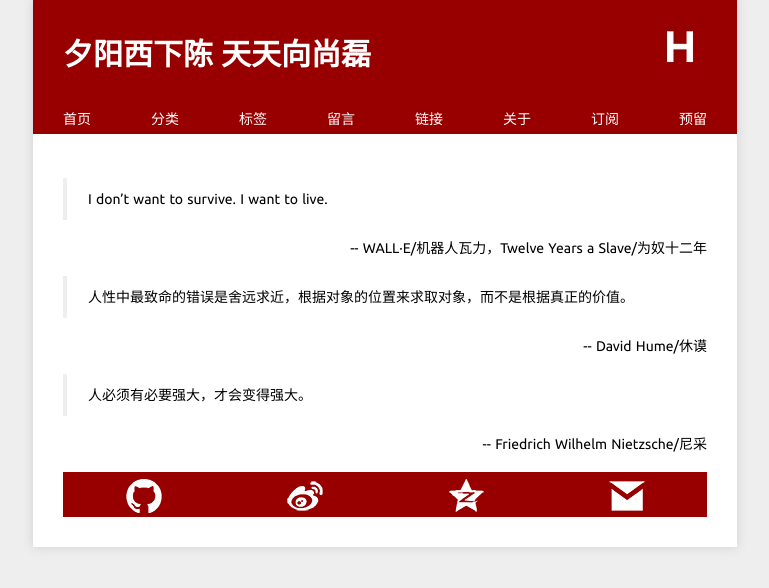
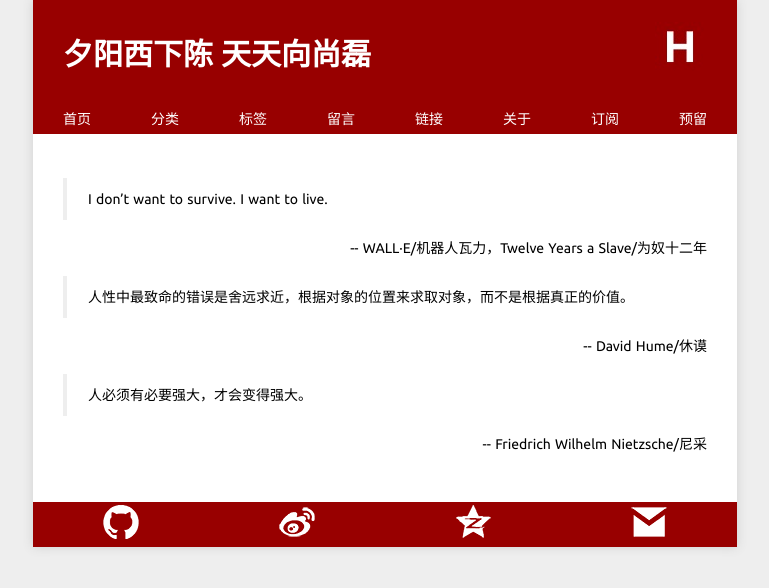
Before and after one commit to Xuezhiyuanlin/herechen.github.io, a Jekyll site: the page built from guestbook/index.md, in a window 1280 px wide. Shown: the top 588 px of the page, without its empty margins (255-1024 px from the left). Built offline with Jekyll 4.4.1, drawn with Linux system fonts in a browser that asks for light colours; Markdown is read by kramdown in place of the engine named in the settings; comment, search, counter and statistics services are not loaded.

Commit message:
herechen

```diff
--- a/_layouts/default.html
+++ b/_layouts/default.html
@@ -37,9 +37,9 @@
         </ul>
       </div>
 
-      <div class="content" data-no-instant="">
+      <section class="content" data-no-instant="">
         {{ content }}
-      </div>
+      </section>
 
       <footer>
         <div id="social-icons">
```
